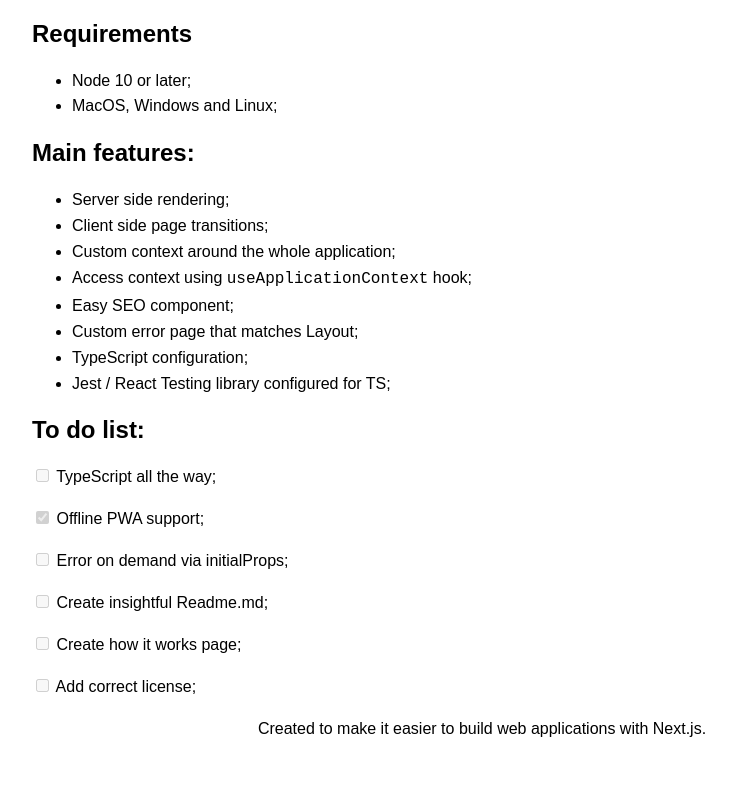
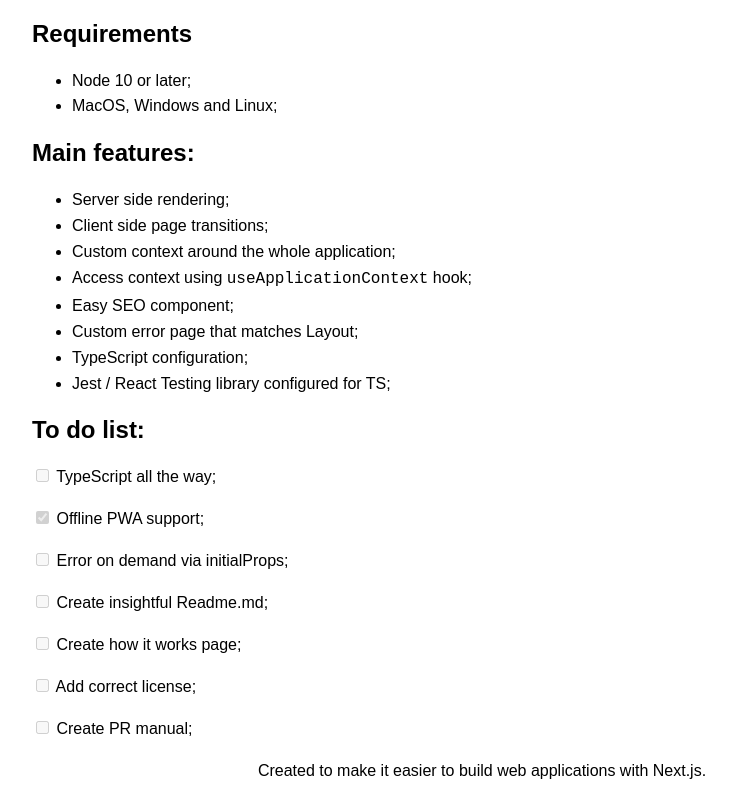
Before and after one commit to imaginamundo/nextjs-boilerplate, a Next.js app: page / in a window 1280 px wide. Shown: the part 291-1091 px from the top of the page, without its empty margins (158-894 px from the left). Before the commit the page ends 1049 px from the top, so only its background shows below. Built offline with nearby package versions, Linux system fonts and the light colour scheme.

Commit message:
Update to do list

```diff
--- a/src/pages/index.tsx
+++ b/src/pages/index.tsx
@@ -29,6 +29,10 @@ function Page() {
         },
         {
             label: 'Add correct license;',
+            checked: false
+        },
+        {
+            label: 'Create PR manual;',
             checked: false
         }
     ];
```
